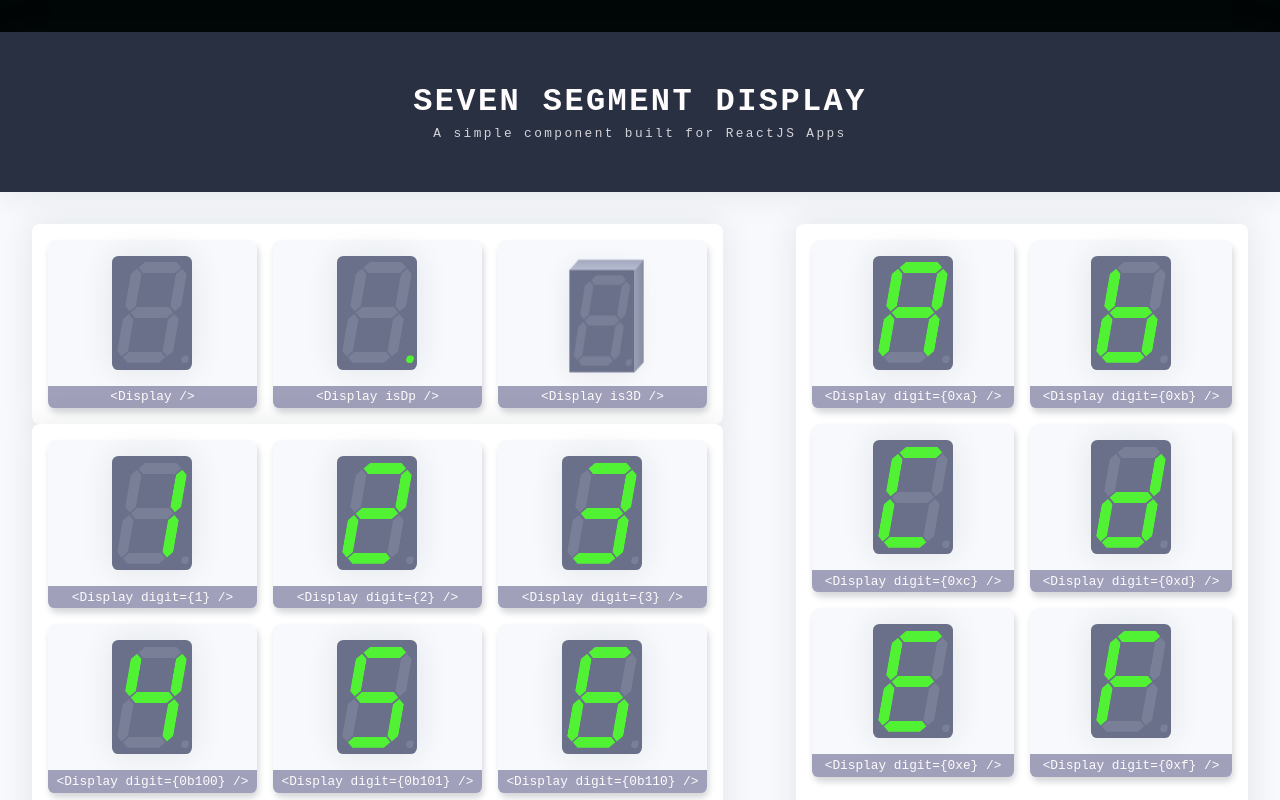
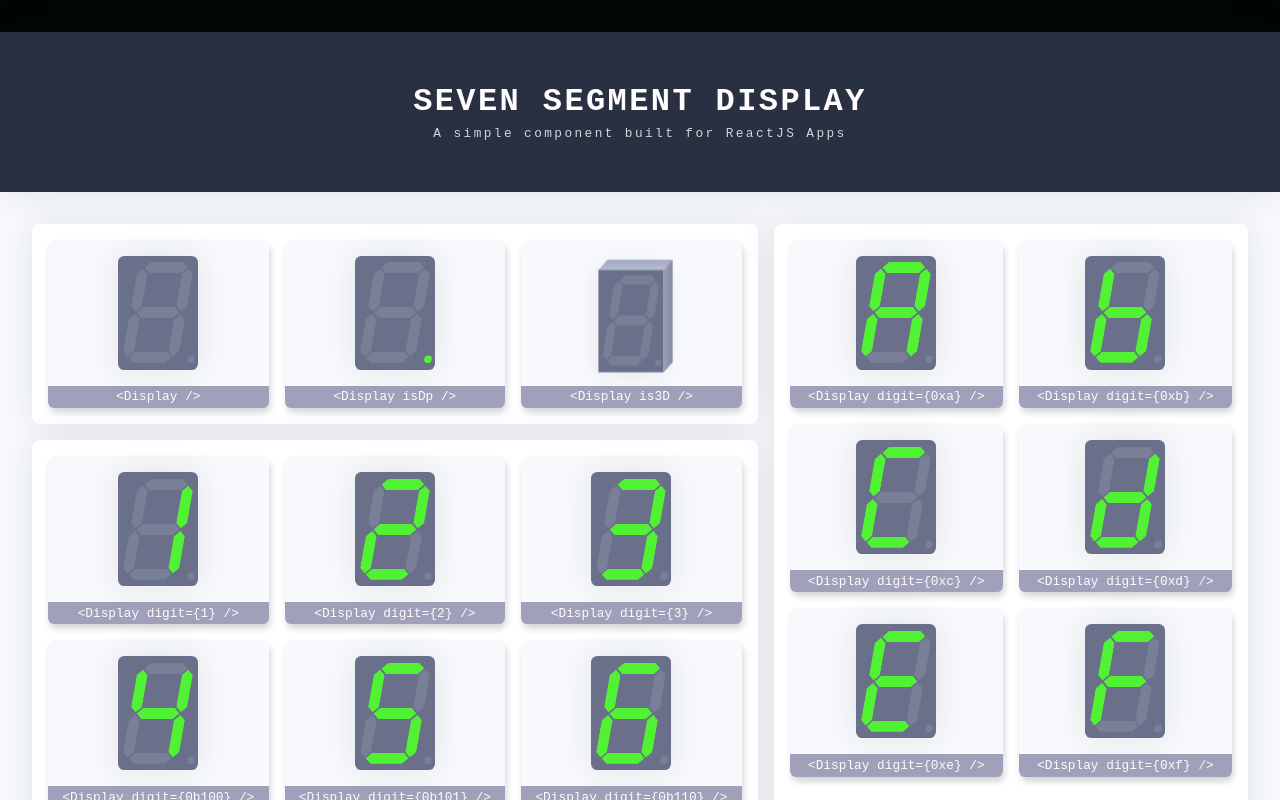
Before and after one commit to matheuslino/seven-segment-display, a React (Create React App) app: page / in a window 1280 px wide. Shown: the top 800 px of the page. Built offline with nearby package versions, Linux system fonts and the light colour scheme.

Commit message:
[add] changing example page structure

```diff
--- a/src/pages/Example.jsx
+++ b/src/pages/Example.jsx
@@ -13,9 +13,10 @@ const Example = () => {
         <h1>Seven Segment Display</h1>
         <span>A simple component built for ReactJS Apps</span>
       </header>
-      <section className={styles.section}>
-        <div className={styles.col}>
-          <div className={`${styles.col} ${styles['col-A']}`}>
+      <section className={`${styles.row} ${styles.section}`}>
+        <div className={`${styles.col} ${styles['ft-gap']}`}>
+          <div className={styles.row}>
+            <div className={`${styles.col} ${styles['container-A']}`}>
               <Wrapper>
                 <Display />
                 <code>{`<Display />`}</code>
@@ -29,8 +30,10 @@ const Example = () => {
                 <code>{`<Display is3D />`}</code>
               </Wrapper>
             </div>
+          </div>
 
-          <div className={`${styles.col} ${styles['col-A']}`}>
+          <div className={styles.row}>
+            <div className={`${styles.col} ${styles['container-A']}`}>
               {/* Examples with binary, hexadecimal, octal and decimal inputs */}
               {[1, 2, 3, '0b100', '0b101', '0b110', '0o7', '0o10', '0o11'].map(
                 (el, key) => (
@@ -42,8 +45,9 @@ const Example = () => {
               )}
             </div>
           </div>
+        </div>
 
-        <div className={`${styles.col} ${styles['col-B']}`}>
+        <div className={`${styles.col} ${styles['container-B']}`}>
           {[0xa, 0xb, 0xc, 0xd, 0xe, 0xf].map((el, key) => (
             <Wrapper key={key}>
               <Display digit={el} />
--- a/src/pages/style.module.css
+++ b/src/pages/style.module.css
@@ -1,6 +1,10 @@
 body {
   background-color: var(--gray);
   font-family: monospace, 'Calibri', sans-serif;
+}
+
+.ft-gap {
+  gap: var(--ft-size-gap);
 }
 
 nav {
@@ -32,7 +36,6 @@ header span {
 }
 
 .section {
-  display: grid;
   gap: var(--ft-size-gap);
   max-width: 80em;
   margin: 0 auto;
@@ -40,14 +43,13 @@ header span {
 }
 .row {
   display: grid;
-  gap: var(--ft-size-gap);
 }
 .col {
   display: grid;
   align-content: start;
 }
-.col-A,
-.col-B {
+.container-A,
+.container-B {
   gap: 1em;
   padding: 1em;
   border-radius: 0.5em;
@@ -55,27 +57,27 @@ header span {
   box-shadow: var(--box-shadow);
 }
 @media (min-width: 25em) {
-  .col.col-A {
+  .col.container-A {
     grid-template-columns: 1fr 1fr;
   }
-  .col.col-B {
+  .col.container-B {
     grid-template-columns: 1fr 1fr;
   }
 }
 @media (min-width: 40em) {
-  .col.col-A {
+  .col.container-A {
     grid-template-columns: 1fr 1fr 1fr;
   }
-  .col.col-B {
+  .col.container-B {
     grid-template-columns: 1fr 1fr 1fr;
   }
 }
 @media (min-width: 55em) {
-  .col.col-A {
-    grid-column: 1 / span 3;
+  .col.container-A {
+    grid-column: 1;
   }
-  .col.col-B {
-    grid-column: 4 / span 2;
+  .col.container-B {
+    grid-column: 2;
     grid-template-columns: 1fr 1fr;
   }
 }
```
Lines whose indentation alone changed are shown as unchanged.
